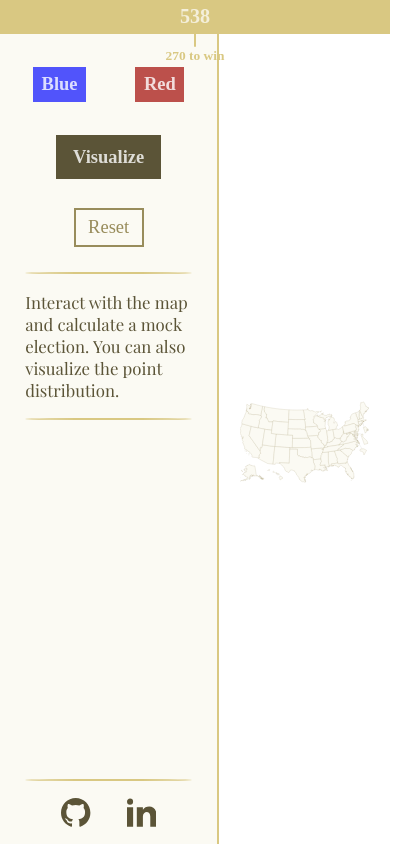
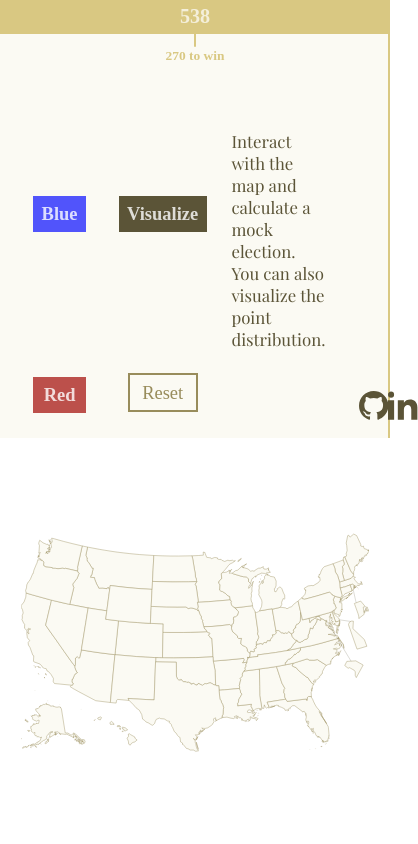
Before and after one commit to thnlsn/electoral-map, a React (Create React App) app: page / in a window 390 px wide. Shown: the whole page, 418 px wide, since content can reach past the window. Built offline with nearby package versions, Linux system fonts and the light colour scheme; the HTML template or start-up script is replaced by a standard one; a web font is replaced by a local one.

Commit message:
set up settings row version for smaller viewports

```diff
--- a/src/components/Settings.js
+++ b/src/components/Settings.js
@@ -56,9 +56,9 @@ const Settings = ({
         Reset
       </div>
 
-      <hr />
+      <hr id='1' />
       {/* Info */}
-      <div className='settings__info'>
+      <div className='settings__description'>
         <div className='settings__paragraph'>
           Interact with the map and calculate a mock election. You can also
           visualize the point distribution.
--- a/src/css/style.css
+++ b/src/css/style.css
@@ -102,13 +102,19 @@ body {
   grid-template-rows: min-content;
   height: 100vh;
   background-color: #fff; }
+  @media only screen and (max-width: 62.5em) {
+    .App {
+      grid-template-columns: [full-start settings-start] 1fr [settings-end map-start] 4fr [map-end full-end];
+      grid-template-rows: min-content;
+      height: 100vh;
+      background-color: #fff; } }
 
 .bar {
   grid-column: full-start / full-end; }
 
 .settings {
   display: grid;
-  grid-template-columns: [full-start blue-start] 1fr [blue-end red-start] 1fr [red-end full-end];
+  grid-template-columns: 1fr 1fr;
   grid-template-rows: min-content min-content min-content min-content min-content min-content 1fr;
   grid-auto-rows: min-content;
   padding: 3rem 3rem 2rem 3rem;
@@ -116,8 +122,26 @@ body {
   row-gap: 2rem;
   background-color: #fbfaf3;
   align-items: start; }
+  @media only screen and (max-width: 62.5em) {
+    .settings {
+      grid-column: full-start / full-end;
+      column-gap: 2rem;
+      row-gap: 0rem;
+      grid-template-rows: 1fr;
+      grid-template-columns: min-content min-content min-content min-content min-content;
+      align-items: center; } }
+  .settings__description {
+    grid-column: 1 / -1; }
+    @media only screen and (max-width: 62.5em) {
+      .settings__description {
+        grid-column: 3 / 4;
+        grid-row: 1 / 3; } }
   .settings__info {
     grid-column: 1 / -1; }
+    @media only screen and (max-width: 62.5em) {
+      .settings__info {
+        grid-column: 4 / 5;
+        grid-row: 1 / 3; } }
   .settings__footer {
     margin-top: auto; }
 
@@ -126,6 +150,9 @@ body {
   width: 100%;
   padding: 3rem 2.5rem 2.1rem 2.5rem;
   overflow: hidden; }
+  @media only screen and (max-width: 62.5em) {
+    .map-container {
+      grid-column: full-start / full-end; } }
 
 /* .map__state-small {
   position: absolute;
@@ -185,10 +212,16 @@ body {
     transition: all 0.2s; }
     .settings__btn--blue {
       background-color: #5154fb; }
+      @media only screen and (max-width: 62.5em) {
+        .settings__btn--blue {
+          grid-column: 1 / 2; } }
       .settings__btn--blue:hover {
         background-color: rgba(81, 84, 251, 0.8); }
     .settings__btn--red {
       background-color: #bc504b; }
+      @media only screen and (max-width: 62.5em) {
+        .settings__btn--red {
+          grid-column: 1 / 2; } }
       .settings__btn--red:hover {
         background-color: rgba(188, 80, 75, 0.8); }
     .settings__btn--selected {
@@ -211,6 +244,11 @@ body {
       justify-self: center;
       background-color: #5b5437;
       padding: 1.5rem 2rem; }
+      @media only screen and (max-width: 62.5em) {
+        .settings__btn--visualize {
+          grid-row: 1 / 2;
+          grid-column: 2 / 3;
+          padding: 1rem; } }
       .settings__btn--visualize:hover {
         background-color: rgba(91, 84, 55, 0.8); }
     .settings__btn--reset {
@@ -220,6 +258,10 @@ body {
       color: #988c5b;
       padding: 1rem 1.5rem;
       margin: 0.5rem 0 1rem 0; }
+      @media only screen and (max-width: 62.5em) {
+        .settings__btn--reset {
+          grid-row: 2 / 3;
+          grid-column: 2 / 3; } }
       .settings__btn--reset:hover {
         background-color: #d9c882;
         color: #fbfaf3; }
@@ -229,11 +271,19 @@ body {
         border-color: #5b5437; }
   .settings__footer {
     grid-column: 1 / -1; }
+    @media only screen and (max-width: 62.5em) {
+      .settings__footer {
+        grid-column: 5 / 6;
+        grid-row: 1 / 3;
+        width: 5rem; } }
   .settings hr {
     grid-column: 1 / -1;
     border: 1px solid #d9c882;
     border-radius: 50%;
     opacity: 1; }
+    @media only screen and (max-width: 62.5em) {
+      .settings hr {
+        display: none; } }
 
 .map__state {
   stroke-linejoin: round;
--- a/src/sass/_layout.scss
+++ b/src/sass/_layout.scss
@@ -4,6 +4,13 @@
   grid-template-rows: min-content;
   height: 100vh;
   background-color: $color-white;
+
+  @media only screen and (max-width: $bp-large) {
+    grid-template-columns: [full-start settings-start] 1fr [settings-end map-start] 4fr [map-end /* legend-start ] 1fr[ legend-end */ full-end];
+    grid-template-rows: min-content;
+    height: 100vh;
+    background-color: $color-white;
+  }
 }
 
 .bar {
@@ -12,7 +19,7 @@
 
 .settings {
   display: grid;
-  grid-template-columns: [full-start blue-start] 1fr [blue-end red-start] 1fr [red-end full-end];
+  grid-template-columns: 1fr 1fr;
   grid-template-rows: min-content min-content min-content min-content min-content min-content 1fr;
   grid-auto-rows: min-content;
   padding: 3rem 3rem 2rem 3rem;
@@ -23,8 +30,33 @@
 
   align-items: start;
 
+  @media only screen and (max-width: $bp-large) {
+    grid-column: full-start / full-end;
+
+    column-gap: 2rem;
+    row-gap: 0rem;
+    grid-template-rows: 1fr;
+    grid-template-columns: min-content min-content min-content min-content min-content;
+
+    align-items: center;
+  }
+
+  &__description {
+    grid-column: 1 / -1;
+
+    @media only screen and (max-width: $bp-large) {
+      grid-column: 3 / 4;
+      grid-row: 1 / 3;
+    }
+  }
+
   &__info {
     grid-column: 1 / -1;
+
+    @media only screen and (max-width: $bp-large) {
+      grid-column: 4 / 5;
+      grid-row: 1 / 3;
+    }
   }
 
   &__footer {
@@ -37,6 +69,10 @@
   width: 100%;
   padding: 3rem 2.5rem 2.1rem 2.5rem;
   overflow: hidden;
+
+  @media only screen and (max-width: $bp-large) {
+    grid-column: full-start / full-end;
+  }
 }
 
 /* .map__state-small {
```
Also changed, not shown: src/sass/_base.scss (+7 -7 lines), src/sass/_components.scss (+35 -0 lines).
